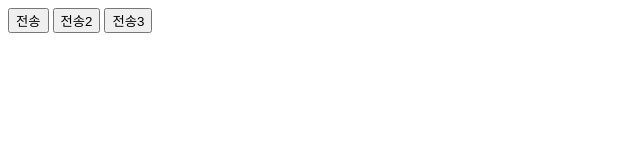
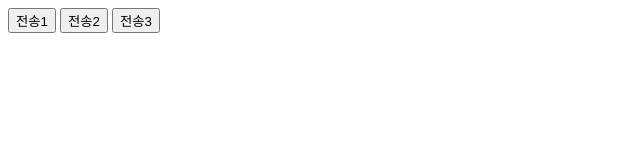
Before and after one commit to tmdgml11/git, a plain HTML site: page port.html in a window 1280 px wide. Shown: the full height of the page, 0-640 px from the left. Drawn offline with Linux system fonts and the light colour scheme.

Commit message:
Update port.html

```diff
--- a/port.html
+++ b/port.html
@@ -7,7 +7,7 @@
     <title>git test page</title>
 </head>
 <body>
-    <input type="button" value="전송" onclick="test();">
+    <input type="button" value="전송1" onclick="test();">
     <input type="button" value="전송2" onclick="test2();">
     <input type="button" value="전송3" onclick="test3();">
 </body>
```
